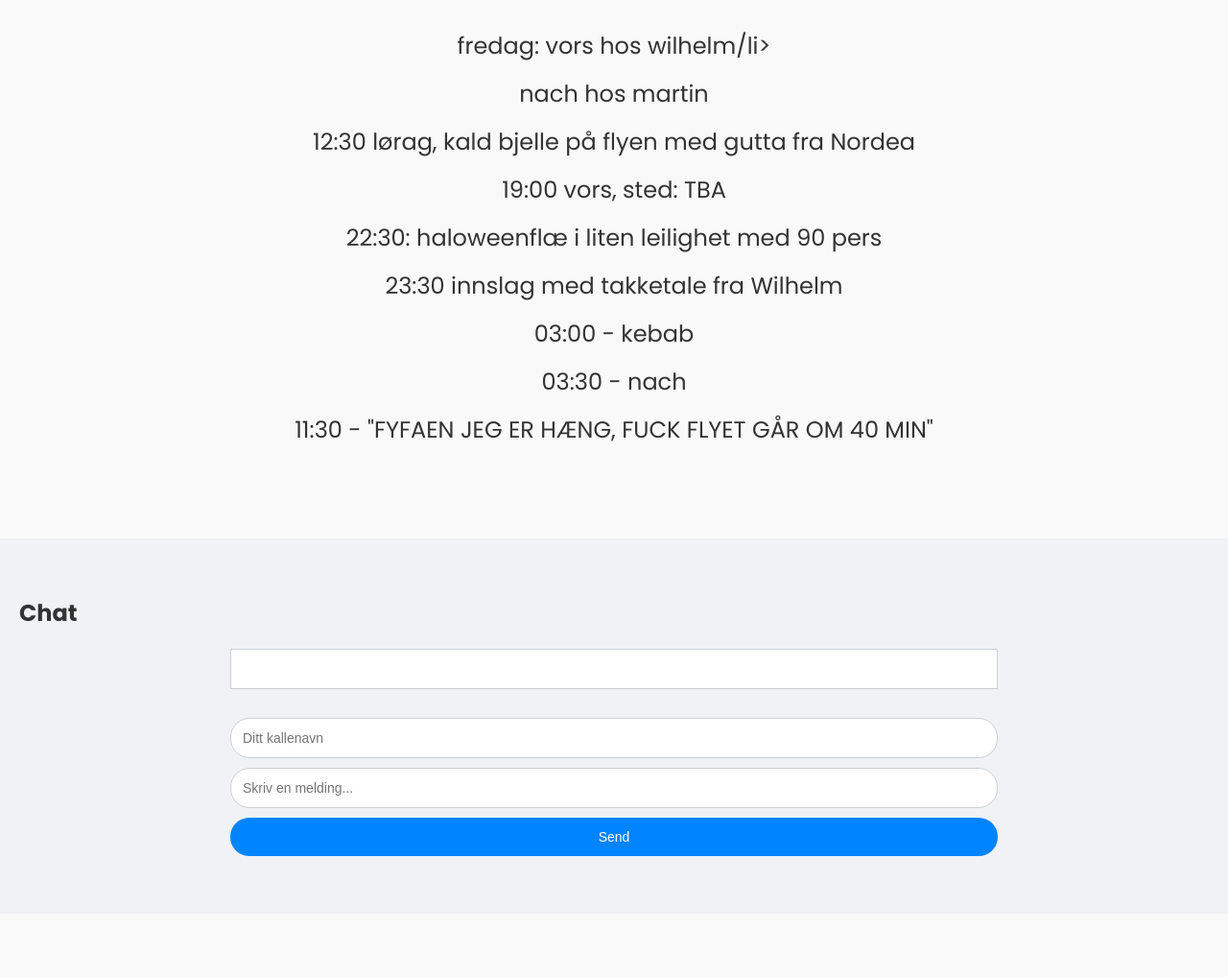
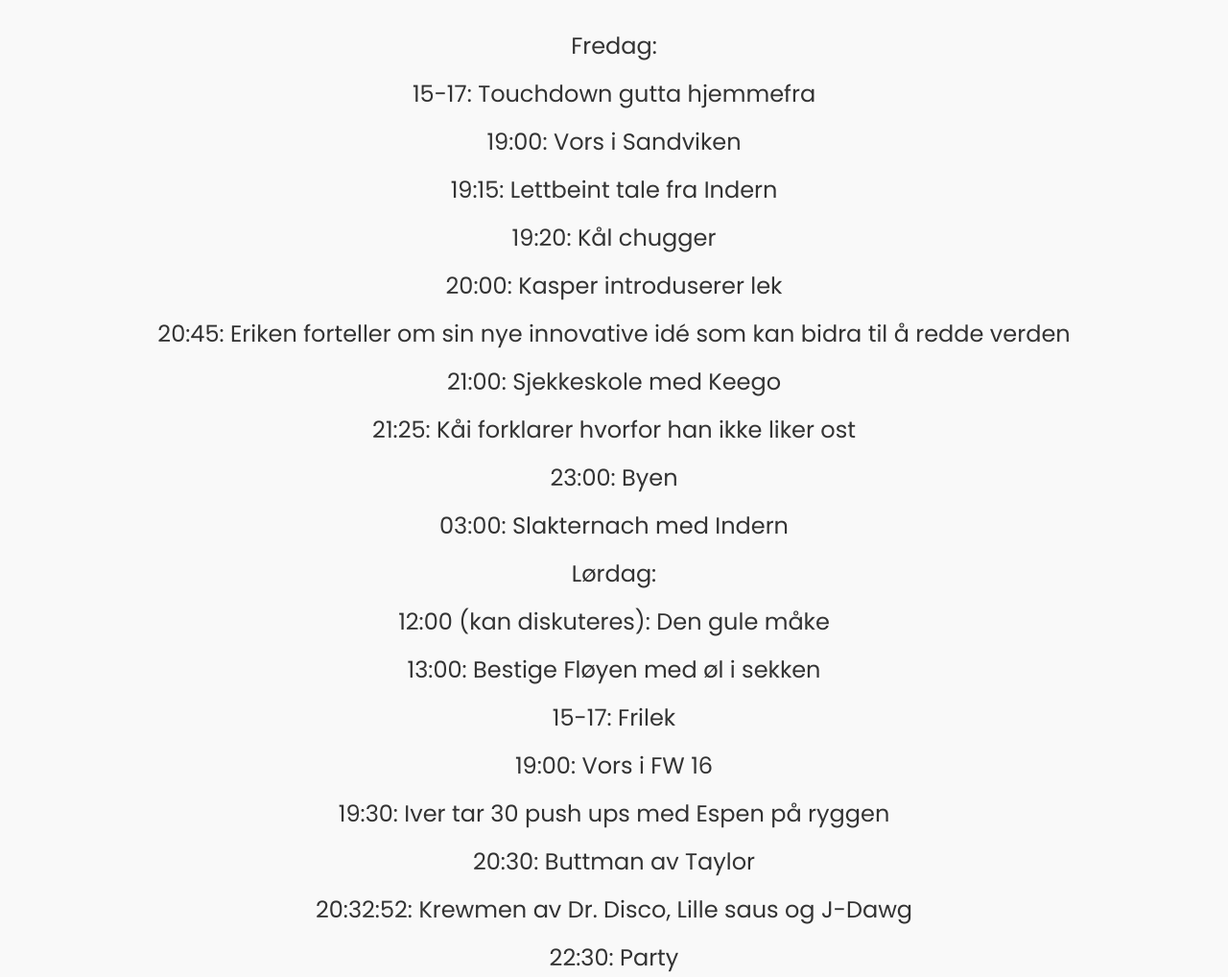
Before and after one commit to henrinha/henrinha.github.io-hvorervors, a website: page index.html in a window 1280 px wide. Shown: the part 2420-3438 px from the top of the page at 96% size. Drawn offline with Linux system fonts and the light colour scheme; no server answers.

Commit message:
uppdate plan for the weekend section

```diff
--- a/index.html
+++ b/index.html
@@ -80,16 +80,33 @@
     <section class="plan" id="plan">
         <h2>Plan for kvelden</h2>
         <ul>
-            <li>fredag: vors hos wilhelm/li>
-            <li>nach hos martin</li>
-            <li>12:30 lørag, kald bjelle på flyen med gutta fra Nordea</li>
-            <li>19:00 vors, sted: TBA</li>
-            <li>22:30: haloweenflæ i liten leilighet med 90 pers</li>
-            <li>23:30 innslag med takketale fra Wilhelm</li>
-            <li>03:00 - kebab</li>
-            <li>03:30 - nach</li>
-            <li>11:30 - "FYFAEN JEG ER HÆNG, FUCK FLYET GÅR OM 40 MIN"</li>
+            <li>Fredag:</li>
+            <ul>
+                <li>15-17: Touchdown gutta hjemmefra</li>
+                <li>19:00: Vors i Sandviken</li>
+                <li>19:15: Lettbeint tale fra Indern</li>
+                <li>19:20: Kål chugger</li>
+                <li>20:00: Kasper introduserer lek</li>
+                <li>20:45: Eriken forteller om sin nye innovative idé som kan bidra til å redde verden</li>
+                <li>21:00: Sjekkeskole med Keego</li>
+                <li>21:25: Kåi forklarer hvorfor han ikke liker ost</li>
+                <li>23:00: Byen</li>
+                <li>03:00: Slakternach med Indern</li>
+            </ul>
+
+            <li>Lørdag:</li>
+            <ul>
+                <li>12:00 (kan diskuteres): Den gule måke</li>
+                <li>13:00: Bestige Fløyen med øl i sekken</li>
+                <li>15-17: Frilek</li>
+                <li>19:00: Vors i FW 16</li>
+                <li>19:30: Iver tar 30 push ups med Espen på ryggen</li>
+                <li>20:30: Buttman av Taylor</li>
+                <li>20:32:52: Krewmen av Dr. Disco, Lille saus og J-Dawg</li>
+                <li>22:30: Party</li>
+            </ul>
         </ul>
+
     </section>
     <!-- Discussion Forum Section -->
     <section class="discussion" id="discussion">
```
